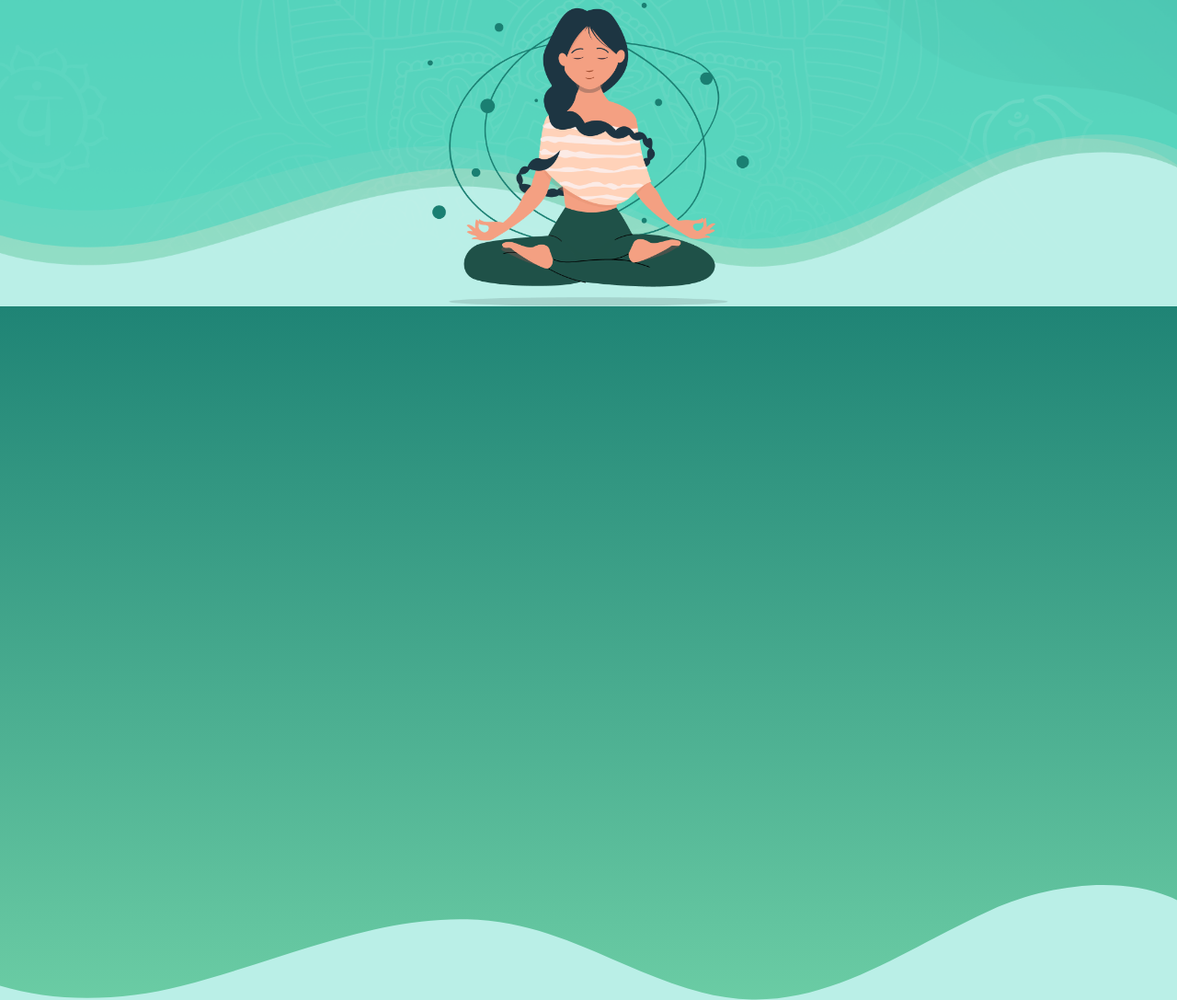
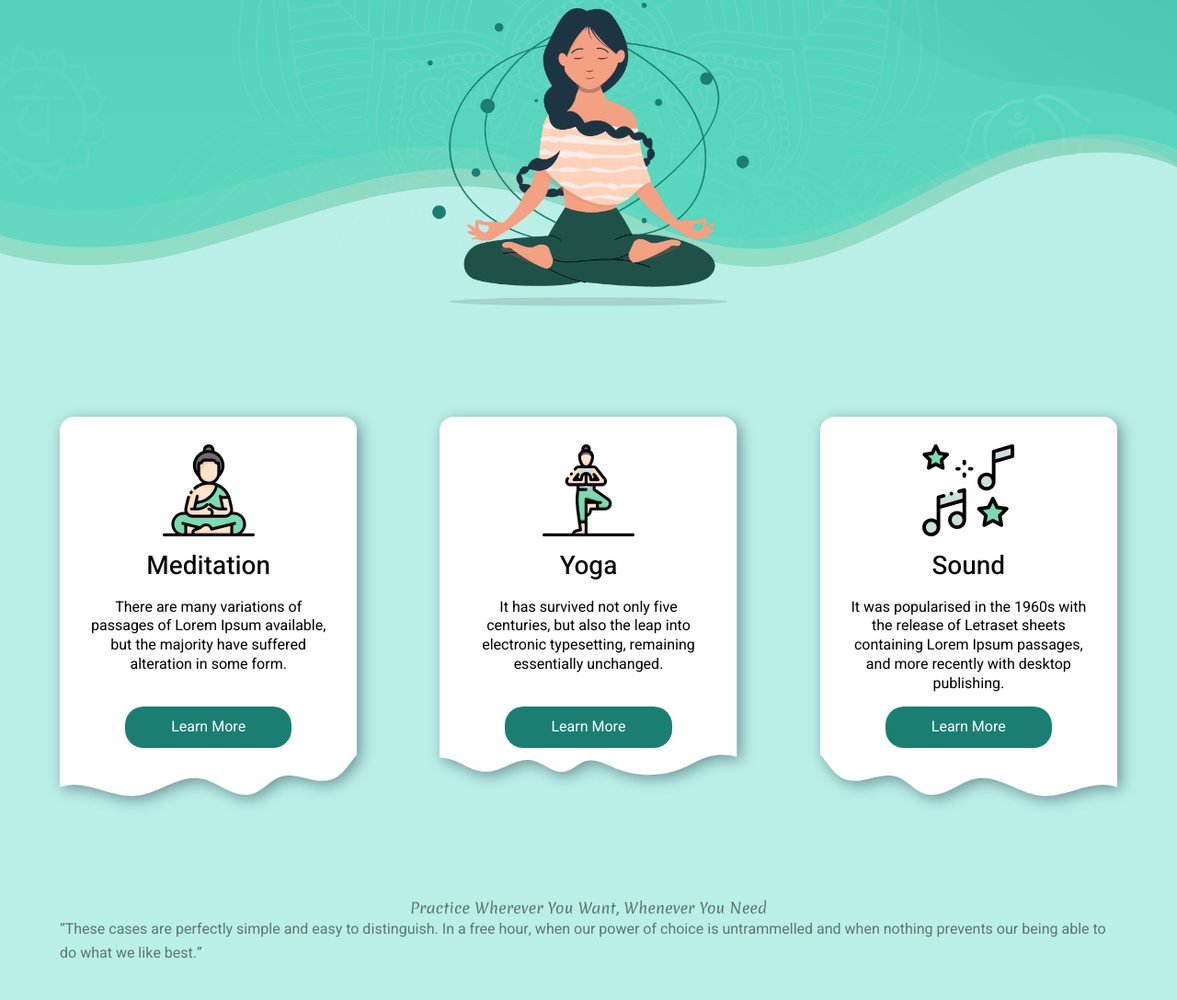
Before and after one commit to AndreyMalyar/meditation-landing, a website built with Vite: page index.html in a window 1280 px wide. Shown: the part 496-1583 px from the top of the page at 92% size. After the commit the page ends 1545 px from the top, so only its background shows below. Built offline with nearby package versions, Linux system fonts and the light colour scheme.

Commit message:
feat: cards section with TS, SCSS, and SVG waves

```diff
--- a/index.html
+++ b/index.html
@@ -38,7 +38,7 @@
             the readable content of a page when looking at its layout point of
             using Lorem Ipsum is that it has a more-or-less.”
           </p>
-          <button type="button" class="section__btn header__btn">
+          <button type="button" class="header__btn btn">
             Get Started
           </button>
           <img
@@ -49,36 +49,24 @@
         </div>
       </header>
 
-      <section class="section">
-        <div class="container"></div>
+      <section class="section cards">
+        <div class="container cards__container" id="cardsBox"></div>
       </section>
-    </div>
 
-    <svg
-      width="1920"
-      height="1131"
-      viewBox="0 0 1920 1131"
-      fill="red"
-      xmlns="http://www.w3.org/2000/svg"
-    >
-      <path
-        d="M295.912 1108.1C474.283 1063.03 652.306 972.564 832.295 1006.85C967.968 1032.11 1087.66 1127.28 1226.01 1130.08C1367.21 1133.11 1488.83 1041.27 1617.41 983.861C1746 926.455 1926.24 918.558 1998.85 1038.93C2131.16 704.813 2288.43 381.31 2468.77 70.5714C1988.94 -155.177 1493.41 -346.306 987.519 -501.524C835.524 -548.481 669.648 -590.526 521.109 -534.724C349.675 -468.994 42.091 -399.455 -33.4998 -231C-166.97 64.2743 -78.1339 478.929 -167.626 790.945C-250.989 1083.93 47.7605 1171.68 295.912 1108.1Z"
-        fill="url(#paint0_linear_7_5)"
-      />
-      <defs>
-        <linearGradient
-          id="paint0_linear_7_5"
-          x1="937"
-          y1="-73.5002"
-          x2="937"
-          y2="1361.5"
-          gradientUnits="userSpaceOnUse"
-        >
-          <stop stop-color="#1A7F72" />
-          <stop offset="1" stop-color="#7ADBAE" />
-        </linearGradient>
-      </defs>
-    </svg>
+
+    <section class="section practicle">
+        <div class="container">
+          <h2 class="section__title">Practice Wherever You Want, Whenever You Need</h2>
+          <p class="section_desc">
+            “These cases are perfectly simple and easy to distinguish. In a free hour, when our power of choice is
+            untrammelled and when nothing prevents our being able to do what we like best.”
+          </p>
+          <div class="section__wrap">
+            <div></div>
+            <div></div>
+          </div>
+        </div>
+    </section>
 
     <script type="module" src="/src/main.ts"></script>
   </body>
--- a/package.json
+++ b/package.json
@@ -6,6 +6,7 @@
   "scripts": {
     "dev": "vite",
     "build": "tsc && vite build",
+    "deploy": "gh-pages -d dist",
     "preview": "vite preview",
     "prepare": "husky",
     "test": "jest",
@@ -22,6 +23,7 @@
     "eslint": "^8.57.1",
     "eslint-config-prettier": "^10.1.8",
     "eslint-plugin-prettier": "^5.5.4",
+    "gh-pages": "^6.3.0",
     "husky": "^9.1.7",
     "jest": "^30.2.0",
     "jest-environment-jsdom": "^30.2.0",
--- /dev/null
+++ b/src/data/cards.ts
@@ -0,0 +1,30 @@
+import { type SvgName } from '../ts/svg-data.ts';
+
+export interface ICard {
+  icon: string;
+  title: string;
+  text: string;
+  wave: SvgName;
+}
+
+// данные карточек
+export const cards: ICard[] = [
+  {
+    icon: '../assets/icons/meditation.svg',
+    title: 'Meditation',
+    text: 'There are many variations of passages of Lorem Ipsum available, but the majority have suffered alteration in some form.',
+    wave: 'wave1',
+  },
+  {
+    icon: '../assets/icons/yoga.svg',
+    title: 'Yoga',
+    text: 'It has survived not only five centuries, but also the leap into electronic typesetting, remaining essentially unchanged.',
+    wave: 'wave2',
+  },
+  {
+    icon: '../assets/icons/sound.svg',
+    title: 'Sound',
+    text: 'It was popularised in the 1960s with the release of Letraset sheets containing Lorem Ipsum passages, and more recently with desktop publishing.',
+    wave: 'wave3',
+  },
+];
--- a/src/main.ts
+++ b/src/main.ts
@@ -1,7 +1,36 @@
 // Импорт стилей
 import './styles/style.scss';
+import { cards, type ICard } from './data/cards.ts';
+import { getSvg, createElement } from './ts/utils.ts';
 
-// Твой код приложения
-console.log('Meditation app started! 🧘‍♀️');
+// Код приложения
+const cardsBox = document.getElementById('cardsBox');
+
+function getCard(card: ICard) {
+  const currentCard = createElement('div', 'card');
+  const cardBg = getSvg(card.wave);
+  cardBg.classList.add('card__bg');
+
+  const cardContent = createElement('div', 'card__content');
+  const cardLogo = createElement('img', 'card__logo') as HTMLImageElement;
+  cardLogo.src = card.icon;
+  const cardTitle = createElement('h3', 'card__title');
+  cardTitle.textContent = card.title;
+  const cardText = createElement('p', 'card__text');
+  cardText.textContent = card.text;
+  const cardBtn = createElement('buton', 'card__btn btn');
+  cardBtn.textContent = 'Learn More';
+
+  cardContent.append(cardLogo, cardTitle, cardText);
+
+  currentCard.append(cardBg, cardContent, cardBtn);
+  return currentCard;
+}
+
+cards.forEach((card: ICard) => {
+  if (!cardsBox) throw new Error('cardsBox not found');
+  const currentCard = getCard(card);
+  cardsBox.append(currentCard);
+});
 
 // Здесь будет логика приложения
--- /dev/null
+++ b/src/styles/components/_cards.scss
@@ -0,0 +1,58 @@
+@use '../base/variables' as *;
+@use '../base/mixins' as *;
+
+.cards {
+  &__container {
+    width: 100%;
+    margin-bottom: 44px;
+    @include flex(space-between, start);
+  }
+}
+
+.card {
+  width: calc((100% - 180px) / 3);
+  height: 360px;
+  position: relative;
+  @include flex(space-between);
+  flex-direction: column;
+
+  &__bg {
+    position: absolute;
+    left: 0;
+    right: 0;
+    z-index: -1;
+  }
+
+  &__content {
+    padding: 30px 30px 0;
+    display: flex;
+    flex-direction: column;
+    align-items: center;
+    gap: 15px;
+  }
+
+  &__logo {
+    width: 100px;
+    height: 100px;
+  }
+
+  &__title {
+    font-weight: 500;
+    font-size: 28px;
+    line-height: 130%;
+    color: $color-text-title;
+  }
+
+  &__text {
+    font-size: 16px;
+    line-height: 130%;
+    text-align: center;
+    color: $color-text-title;
+  }
+
+  &__btn {
+    margin-top: auto;
+    padding: 8px 35px;
+    font-weight: 400;
+  }
+}
--- /dev/null
+++ b/src/styles/components/_header.scss
@@ -0,0 +1,37 @@
+@use '../base/variables' as *;
+@use '../base/mixins' as *;
+
+.header {
+  max-width: 100%; //var(--container-width)
+  margin: 0 auto;
+  @include bg(
+    '../assets/images/BG_header.png',
+    no-repeat,
+    center,
+    bottom,
+    cover
+  );
+
+  &__container {
+    @include flex();
+    flex-direction: column;
+    max-width: 700px;
+  }
+  &__title {
+    font-size: 50px;
+    color: $color-white;
+    margin: 60px 0 20px;
+  }
+  &__subtitle {
+    text-align: center;
+    color: $color-primary-dark;
+  }
+  &__btn {
+    margin: 30px 0 50px;
+    font-size: 18px;
+    font-weight: 700;
+  }
+  &__img {
+    width: 350px;
+  }
+}
--- a/src/styles/style.scss
+++ b/src/styles/style.scss
@@ -7,6 +7,8 @@
 
 // components
 @use 'components/navigation';
+@use 'components/header';
+@use 'components/cards';
 
 :root {
   --container-width: 1180px;
@@ -14,52 +16,26 @@
 }
 
 //layout
-.header {
-  max-width: 100%; //var(--container-width)
-  margin: 0 auto;
-  @include bg(
-    '../assets/images/BG_header.png',
-    no-repeat,
-    center,
-    bottom,
-    cover
-  );
-
-  &__container {
-    @include flex();
-    flex-direction: column;
-    max-width: 700px;
-  }
-  &__title {
-    font-size: 50px;
-    color: $color-white;
-    margin: 60px 0 20px;
-  }
-  &__subtitle {
-    text-align: center;
-    color: $color-primary-dark;
-  }
-  &__btn {
-    margin: 30px 0 50px;
-    font-size: 18px;
-  }
-  &__img {
-    width: 350px;
-  }
+.btn {
+  padding: 10px 50px;
+  background-color: $color-primary-dark;
+  color: $color-white;
+  border-radius: 20px;
 }
 
 .section {
+  padding: 120px 0 0;
   &__title {
     font-family: $font-family-heading;
 
     line-height: 130%;
     text-align: center;
   }
-  &__btn {
-    padding: 10px 50px;
-    background-color: $color-primary-dark;
-    color: $color-white;
-    border-radius: 20px;
-    font-weight: 700;
-  }
 }
+
+.svgBg {
+  fill: #fff;
+  width: 100%;
+  height: auto;
+  filter: drop-shadow(4px 4px 8px rgba(34, 60, 80, 0.5));
+}
--- /dev/null
+++ b/src/ts/svg-data.ts
@@ -0,0 +1,21 @@
+interface SvgInt {
+  d: string;
+  viewBox: string;
+}
+
+export const SVGBG = {
+  wave1: {
+    d: 'M70 31C58.9543 31 50 39.9543 50 51V551C50 552.064 50.0831 553.108 50.2431 554.127C53.2794 552.88 56.4485 551.998 59.6426 551.474C76.0583 548.784 92.8513 553.268 108.701 557.951C109.234 558.109 109.769 558.267 110.303 558.425C125.656 562.969 141.525 567.666 157.57 566.221C171.51 565.005 184.608 559.284 197.574 553.62C214.356 546.289 230.917 539.055 248.8 541.809C259.149 543.393 268.306 548.251 277.408 553.08C279.756 554.326 282.101 555.57 284.462 556.755C295.971 562.535 309.557 567.118 322.104 563.631C330 561.444 336.25 556.403 342.509 551.354C348.514 546.511 354.528 541.66 362.011 539.318C373.42 535.718 385.494 538.566 397.577 541.416C409.575 544.246 421.582 547.078 432.957 543.603C443.712 540.314 451.543 531.944 457.864 523.375C459.051 521.808 460.216 520.216 461.382 518.623C464.142 514.852 466.909 511.072 470 507.574V51C470 39.9543 461.046 31 450 31H70Z',
+    viewBox: '50 31 420 537',
+  },
+  wave2: {
+    d: 'M70 31C58.9543 31 50 39.9543 50 51V512.148C61.5 511.706 72.4078 516.823 82.7091 521.826L82.8487 521.895C93.227 526.987 103.948 532.247 115.422 532.211C125.737 532.209 135.553 527.991 145.294 523.806C156.818 518.855 168.237 513.949 180.252 516.123C187.078 517.353 193.442 520.842 199.732 524.291C208.563 529.133 217.251 533.897 226.879 532.222C232.786 531.2 237.861 527.809 242.951 524.408C247.485 521.379 252.031 518.342 257.189 516.962C268.204 513.952 279.332 518.931 289.963 523.687C291.619 524.428 293.263 525.163 294.892 525.862C324.766 538.812 359.604 540.776 389.866 528.651C395.325 526.471 400.629 523.847 405.932 521.223C414.194 517.134 422.453 513.047 431.291 510.648C443.936 507.281 457.493 507.616 470 511.43V51C470 39.9543 461.046 31 450 31H70Z',
+    viewBox: '50 31 420 511',
+  },
+  wave3: {
+    d: 'M450 31C461.046 31 470 39.9543 470 51V551C470 552.064 469.917 553.108 469.757 554.127C466.721 552.88 463.551 551.998 460.357 551.474C443.942 548.784 427.149 553.268 411.299 557.951C410.766 558.109 410.231 558.267 409.697 558.425C394.344 562.969 378.475 567.666 362.43 566.221C348.49 565.005 335.392 559.284 322.426 553.62C305.644 546.289 289.083 539.055 271.2 541.809C260.851 543.393 251.694 548.251 242.592 553.08C240.244 554.326 237.899 555.57 235.538 556.755C224.029 562.535 210.443 567.118 197.896 563.631C190 561.444 183.75 556.403 177.491 551.354C171.486 546.511 165.472 541.66 157.989 539.318C146.58 535.718 134.506 538.566 122.423 541.416C110.425 544.246 98.4176 547.078 87.0427 543.603C76.2876 540.314 68.4572 531.944 62.1362 523.375C60.9488 521.808 59.784 520.216 58.6179 518.623C55.8583 514.852 53.0914 511.071 50 507.574V51C50 39.9543 58.9543 31 70 31H450Z',
+    viewBox: '50 31 420 537',
+  },
+} satisfies Record<string, SvgInt>;
+
+export type SvgName = keyof typeof SVGBG;
--- /dev/null
+++ b/src/ts/utils.ts
@@ -0,0 +1,27 @@
+import { SVGBG, type SvgName } from './svg-data.ts';
+
+function createSvg(d: string, viewBox: string): SVGSVGElement {
+  const svg = document.createElementNS('http://www.w3.org/2000/svg', 'svg');
+  svg.setAttribute('viewBox', viewBox);
+
+  const path = document.createElementNS('http://www.w3.org/2000/svg', 'path');
+  path.setAttribute('d', d);
+
+  svg.append(path);
+  return svg;
+}
+
+export function createElement(tag: string, className?: string): HTMLElement {
+  const el: HTMLElement = document.createElement(tag);
+  if (className) el.classList.add(...className.split(' '));
+  return el;
+}
+
+export function getSvg(name: SvgName, className?: string): SVGSVGElement {
+  const { d, viewBox } = SVGBG[name];
+  const svgBg = createSvg(d, viewBox);
+  svgBg.classList.add('svgBg', `svgBg__${name}`);
+  svgBg.setAttribute('preserveAspectRatio', 'xMinYMin slice');
+  if (className) svgBg.classList.add(...className.split(' '));
+  return svgBg;
+}
--- /dev/null
+++ b/vite.config.ts
@@ -0,0 +1,5 @@
+import { defineConfig } from 'vite';
+
+export default defineConfig({
+  base: '/meditation-landing/',
+});
```
Also changed, not shown: src/assets/icons/meditation.svg (added), src/assets/icons/sound.svg (added), src/assets/icons/yoga.svg (added).
